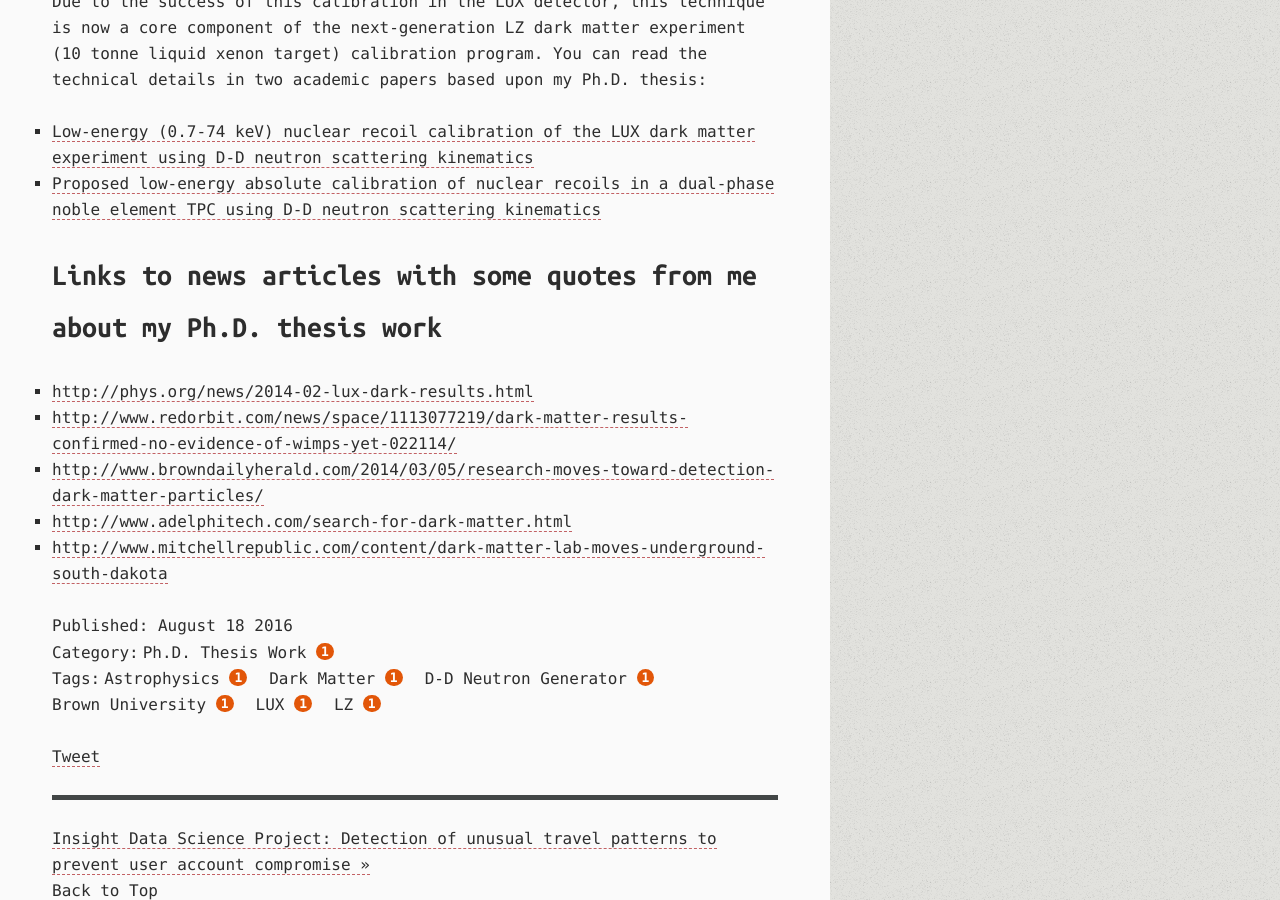
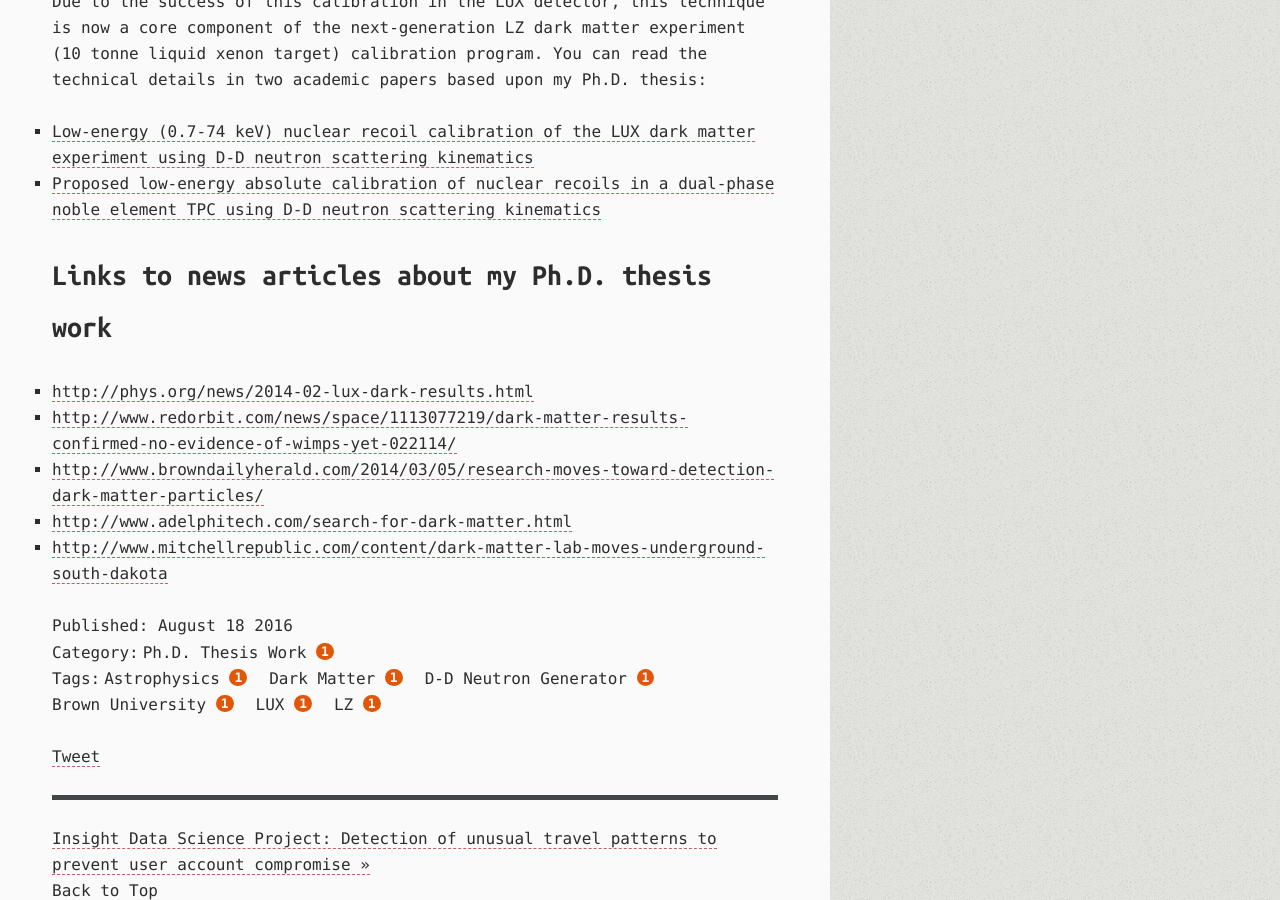
Before and after one commit to jverbus/jverbus.github.io, a Jekyll site: the page built from _posts/2016-08-18-calibrating-the-lux-dark-matter-experiment.md, in a window 1280 px wide and 900 px high, scrolled down 765 px. Built offline with Jekyll 4.4.1, drawn with Linux system fonts in a browser that asks for light colours; comment, search, counter and statistics services are not loaded.

Commit message:
Removed quotes from me.

```diff
--- a/_posts/2016-08-18-calibrating-the-lux-dark-matter-experiment.md
+++ b/_posts/2016-08-18-calibrating-the-lux-dark-matter-experiment.md
@@ -24,7 +24,7 @@ You can read the technical details in two academic papers based upon my Ph.D. th
 - [Low-energy (0.7-74 keV) nuclear recoil calibration of the LUX dark matter experiment using D-D neutron scattering kinematics](https://arxiv.org/abs/1608.05381)
 - [Proposed low-energy absolute calibration of nuclear recoils in a dual-phase noble element TPC using D-D neutron scattering kinematics](https://arxiv.org/abs/1608.05309)
 
-## Links to news articles with some quotes from me about my Ph.D. thesis work
+## Links to news articles about my Ph.D. thesis work
 
 - [http://phys.org/news/2014-02-lux-dark-results.html](http://phys.org/news/2014-02-lux-dark-results.html)
 - [http://www.redorbit.com/news/space/1113077219/dark-matter-results-confirmed-no-evidence-of-wimps-yet-022114/](http://www.redorbit.com/news/space/1113077219/dark-matter-results-confirmed-no-evidence-of-wimps-yet-022114/)
```
